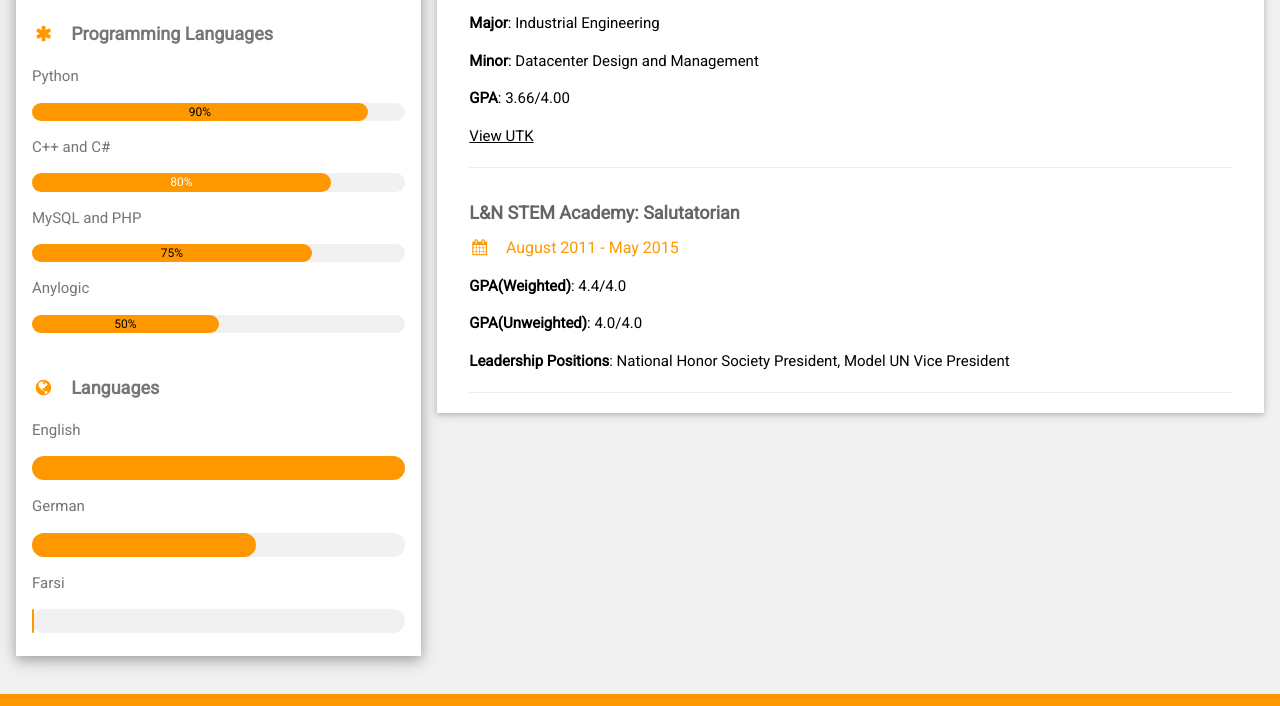
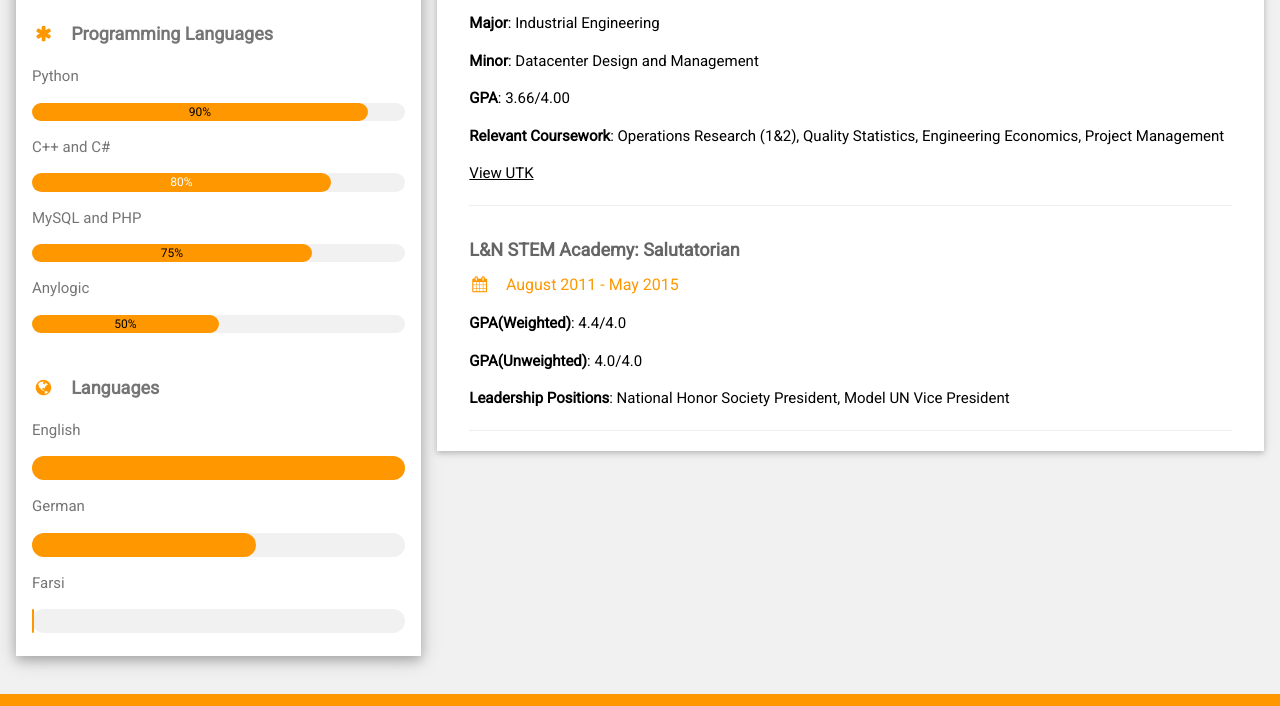
Before and after one commit to lmtreffert/lmtreffert.github.io, a plain HTML site: page index.html in a window 1280 px wide. Shown: the part 791-1497 px from the top of the page. Drawn offline with nearby package versions, Linux system fonts and the light colour scheme.

Commit message:
Update index.html

```diff
--- a/index.html
+++ b/index.html
@@ -121,6 +121,7 @@ html,body,h1,h2,h3,h4,h5,h6 {font-family: "Roboto", sans-serif}
           <p><strong>Major</strong>: Industrial Engineering</p>
           <p><strong>Minor</strong>: Datacenter Design and Management</p>
           <p><strong>GPA</strong>: 3.66/4.00</p>
+          <p><strong>Relevant Coursework</strong>: Operations Research (1&2), Quality Statistics, Engineering Economics, Project Management</p>
           <p><a href="https://ise.utk.edu/">View UTK</a></p>
           <hr>
         </div>
```
